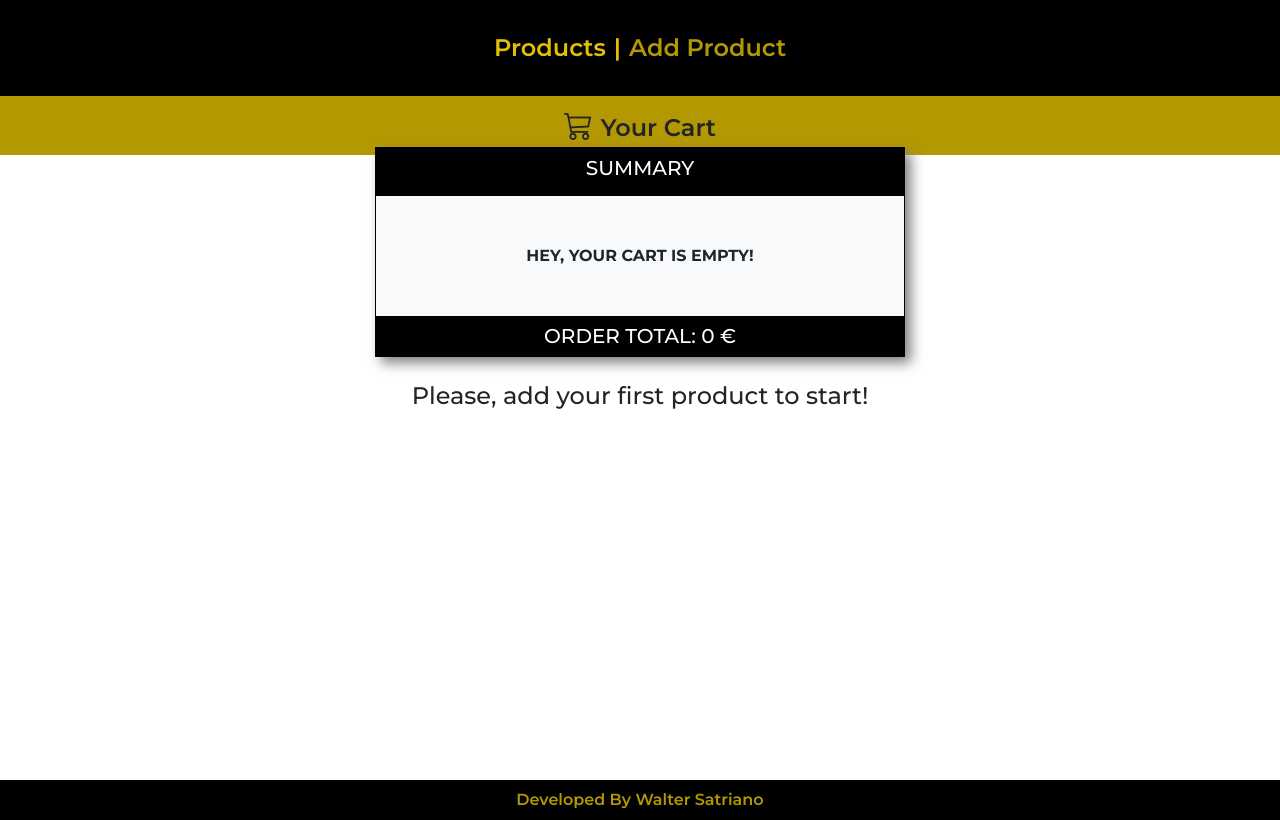
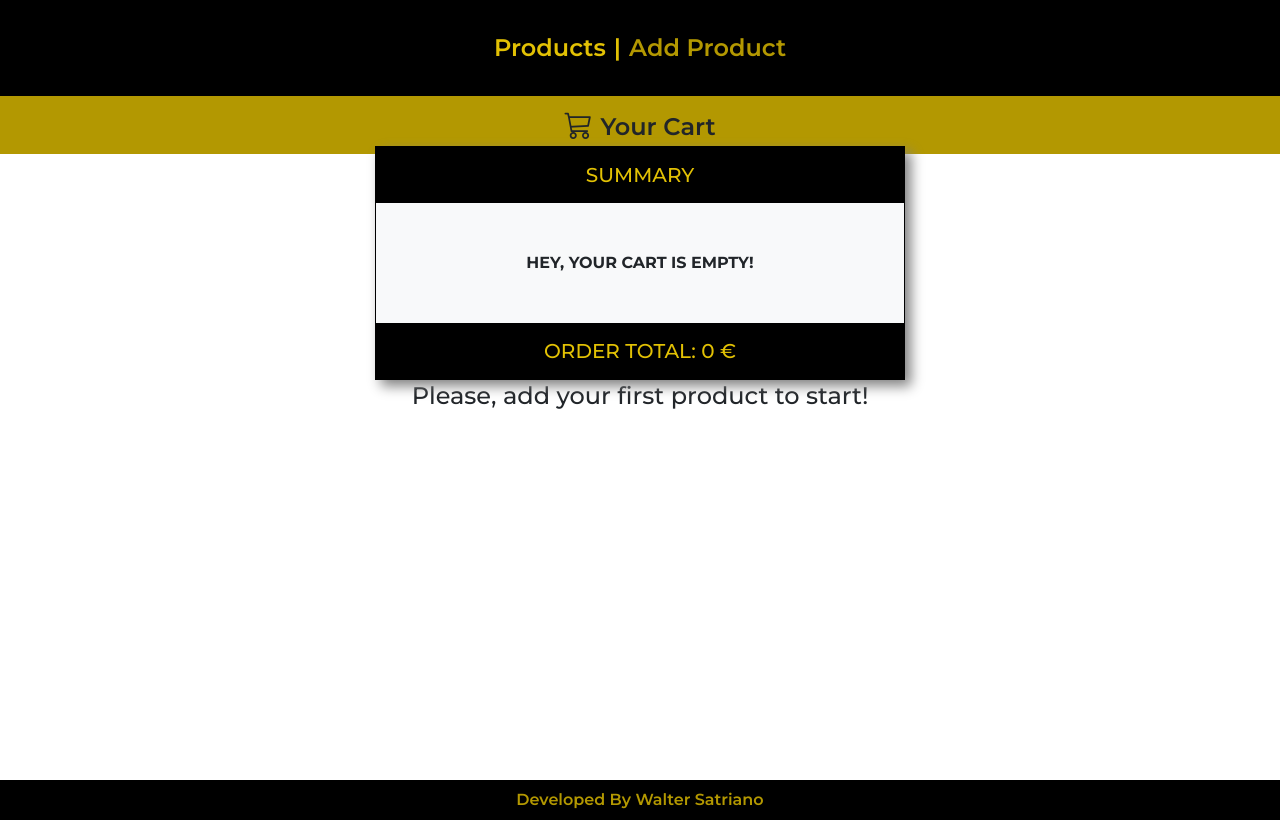
Before and after one commit to Walter-Satriano/Vuejs-E-Commerce-Site, a Vue app: page /products in a window 1280 px wide. Both pictures are taken after a click on the link "Your Cart". Built offline with nearby package versions, Linux system fonts and the light colour scheme.

Commit message:
css style adjustment

```diff
--- a/src/App.vue
+++ b/src/App.vue
@@ -9,7 +9,7 @@
         </div>
       </nav>
       <div id="cart-link" class="position-relative py-2">
-        <a @click='toggleShowCart()'><i class="bi bi-cart3 me-2"></i>Your Cart</a>
+        <a @click='toggleShowCart()'><i class="bi bi-cart3 fs-3 me-2"></i>Your Cart</a>
         <div class="position-absolute start-50 translate-middle-x">
           <Cart v-show="showCart" />
         </div>
@@ -95,10 +95,6 @@
       }
     }
 
-    i {
-      font-size: 1.8rem;
-    }
-
     div {
       z-index: 10;
     }
@@ -127,10 +123,6 @@
           color: rgb(226, 193, 4);
         }
       }
-
-      i {
-        font-size: 1.5rem;
-      }
     }
 
     footer {
--- a/src/components/Cart.vue
+++ b/src/components/Cart.vue
@@ -1,7 +1,7 @@
 <template>
   <div class="cart-container bg-light">
-    <div class="bg-black text-white py-2">
-      <h5>SUMMARY</h5>
+    <div class="bg-black text-white py-3">
+      <h5 class="m-0">SUMMARY</h5>
     </div>
     <div v-if="$store.getters.cart.length > 0">
       <div v-for="(item, index) in $store.getters.cart" :key="index" class="d-flex px-1 py-3 align-items-center justify-content-around border-bottom border-3">
@@ -20,8 +20,8 @@
     <div v-else>
       <p class="p-5 m-0"><b>HEY, YOUR CART IS EMPTY!</b></p>
     </div>
-    <div>
-      <h5 class="bg-black py-2 m-0 text-white">ORDER TOTAL: {{totalCartPrice}} €</h5>
+    <div class="bg-black py-3">
+      <h5 class="m-0">ORDER TOTAL: {{totalCartPrice}} €</h5>
     </div>
   </div>
 </template>
@@ -80,6 +80,10 @@
 
     span {
       font-weight: 600;
+    }
+
+    h5 {
+      color: #e2c104;
     }
 
     button {
--- a/src/views/ProductsList.vue
+++ b/src/views/ProductsList.vue
@@ -37,6 +37,8 @@
   }
 
   .product-card {
+    display: flex;
+    flex-flow: column;
     max-width: 300px;
     border-radius: 15px;
     box-shadow: 6px 6px 12px #818181;
@@ -51,6 +53,7 @@
     .price {
       font-size: 1.3rem;
       font-weight: 600;
+      margin-top: auto;
     }
 
     .description {
@@ -58,9 +61,11 @@
     }
 
     button {
+      align-self: center;
       background-color: rgb(179, 152, 1);
       box-shadow: 3px 3px 6px #818181;
       color: white;
+      font-weight: 600;
       border: none;
       border-radius: 10px;
 
--- a/src/views/SingleProduct.vue
+++ b/src/views/SingleProduct.vue
@@ -1,5 +1,5 @@
 <template>
-  <div class="container product-detail">
+  <div class="container product-detail pb-5">
     <div class="row justify-content-center align-items-center">
       <div class="col-12 col-sm-9 col-md-7 text-center col-lg-6 mb-4 mb-lg-0">
         <img class="w-75" :src="product.imageUrl" />
@@ -12,7 +12,7 @@
           reprehenderit harum et fugiat rerum sequi quisquam aspernatur vitae.
         </p>
         <p class="price">{{product.price}} €</p>
-        <button class="btn-lg" @click="addToCart">Add to cart</button>
+        <button class="btn-lg" @click="addToCart"><i class="bi bi-cart-plus fs-4 me-3"></i>Add to cart</button>
       </div>
     </div>
   </div>
@@ -63,6 +63,7 @@
       background-color: rgb(179, 152, 1);
       box-shadow: 3px 3px 6px #818181;
       color: white;
+      font-weight: 600;
       border: none;
       border-radius: 10px;
 
```
